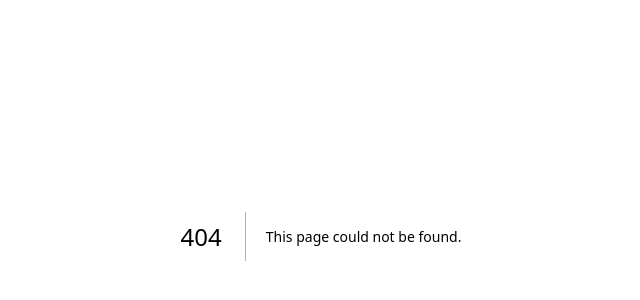
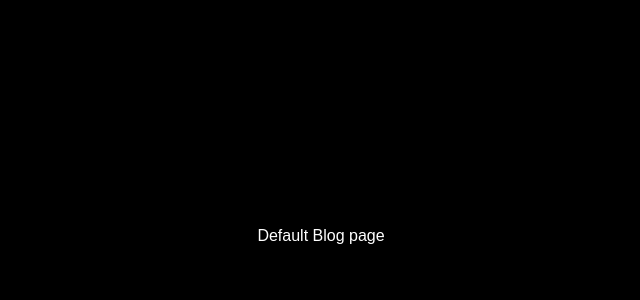
Before and after one commit to ThalaPravin/next-firstapp, a Next.js app: page /blogs in a window 1280 px wide. Before the commit this address had no page. Shown: the part 164-464 px from the top of the page, without its empty margins (319-959 px from the left). Built offline with nearby package versions, Linux system fonts and the light colour scheme.

Commit message:
Nested Routing in Nextjs

```diff
--- /dev/null
+++ b/src/app/blogs/first/page.tsx
@@ -0,0 +1,7 @@
+export default function first(){
+    return (
+        <div className="bg-black w-full h-screen text-white flex justify-center items-center">
+            <h1> First Blog page</h1>
+        </div>
+    )
+}
--- /dev/null
+++ b/src/app/blogs/page.tsx
@@ -0,0 +1,7 @@
+export default function Blogs(){
+    return (
+        <div className="bg-black w-full h-screen text-white flex justify-center items-center">
+            <h1> Default Blog page</h1>
+        </div>
+    )
+}
--- /dev/null
+++ b/src/app/blogs/second/page.tsx
@@ -0,0 +1,7 @@
+export default function second(){
+    return (
+        <div className="bg-black w-full h-screen text-white flex justify-center items-center">
+            <h1> Second Blog page</h1>
+        </div>
+    )
+}
```
